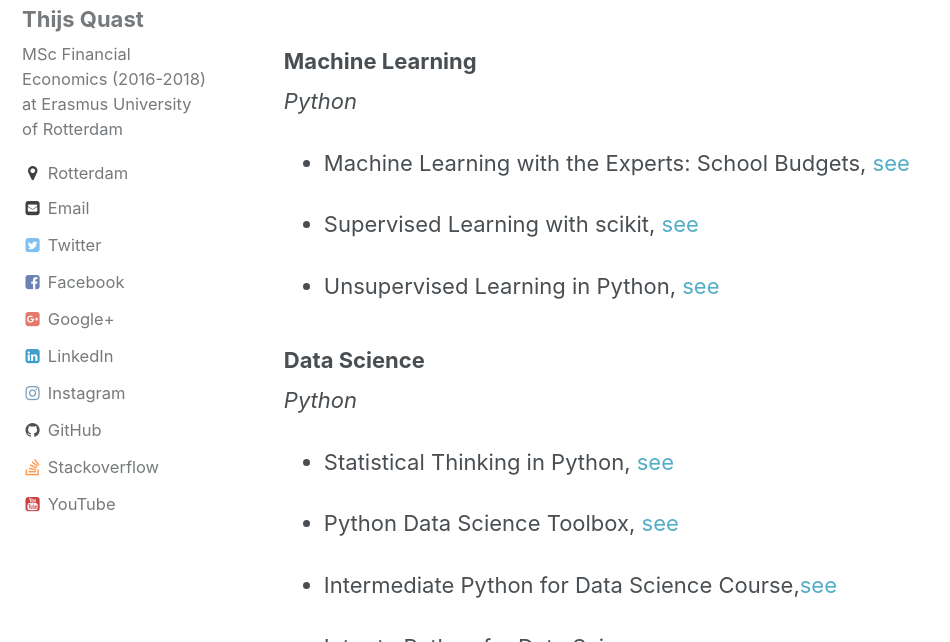
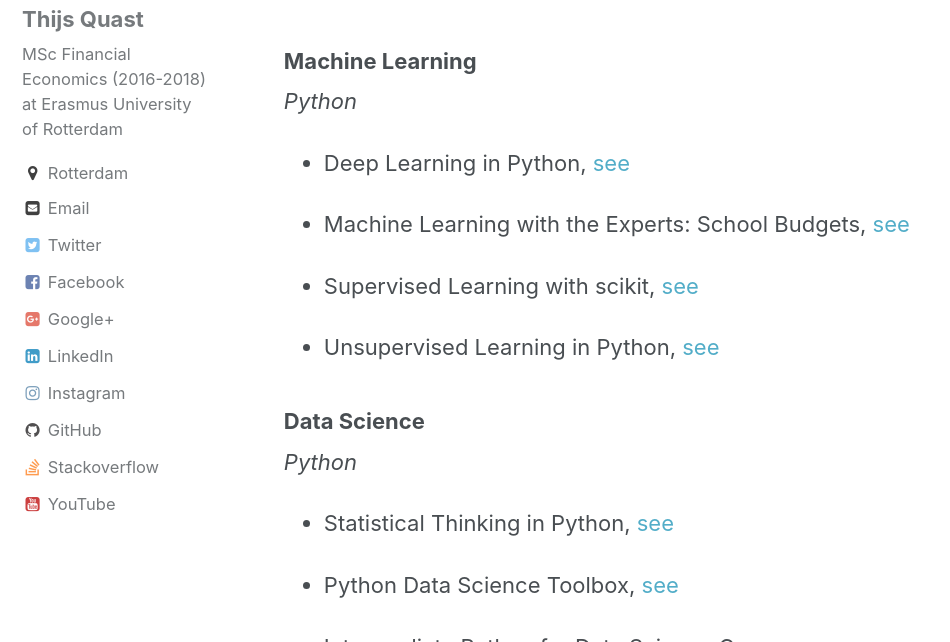
Before and after one commit to Thijsq/thijsq.github.io, a Jekyll site: the page built from _pages/certificates.md, in a window 1280 px wide and 900 px high, cut to the strip 258-900 px from the top of the window. Shown: the whole strip, without its empty margins (0-950 px from the left). Built offline with Jekyll 4.4.1, drawn with Linux system fonts in a browser that asks for light colours.

Commit message:
added deep learning in python certificate

```diff
--- a/_pages/certificates.md
+++ b/_pages/certificates.md
@@ -9,6 +9,8 @@ For an overview of my programming competencies, please see my [portfolio](https:
 ### Machine Learning
 
 *Python*
++ Deep Learning in Python, [see](https://github.com/Thijsq/Datacamp/raw/master/deep%20learning%20in%20Python.pdf)
+
 + Machine Learning with the Experts: School Budgets, [see](https://github.com/Thijsq/Datacamp/raw/master/Machine%20Learning%20with%20the%20experts:%20School%20budgets.pdf)
 
 + Supervised Learning with scikit, [see](https://github.com/Thijsq/Datacamp/raw/master/Supervised%20learning%20with%20scikit.pdf)
```
